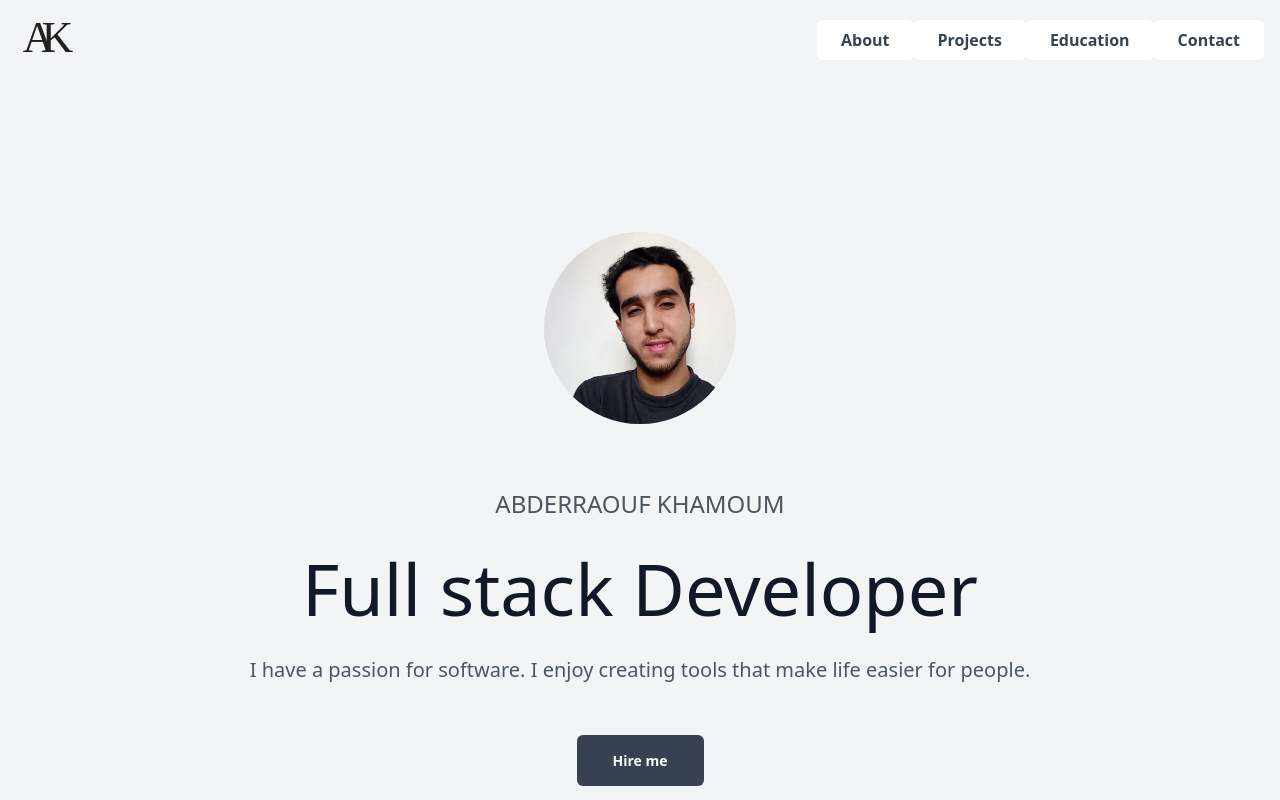
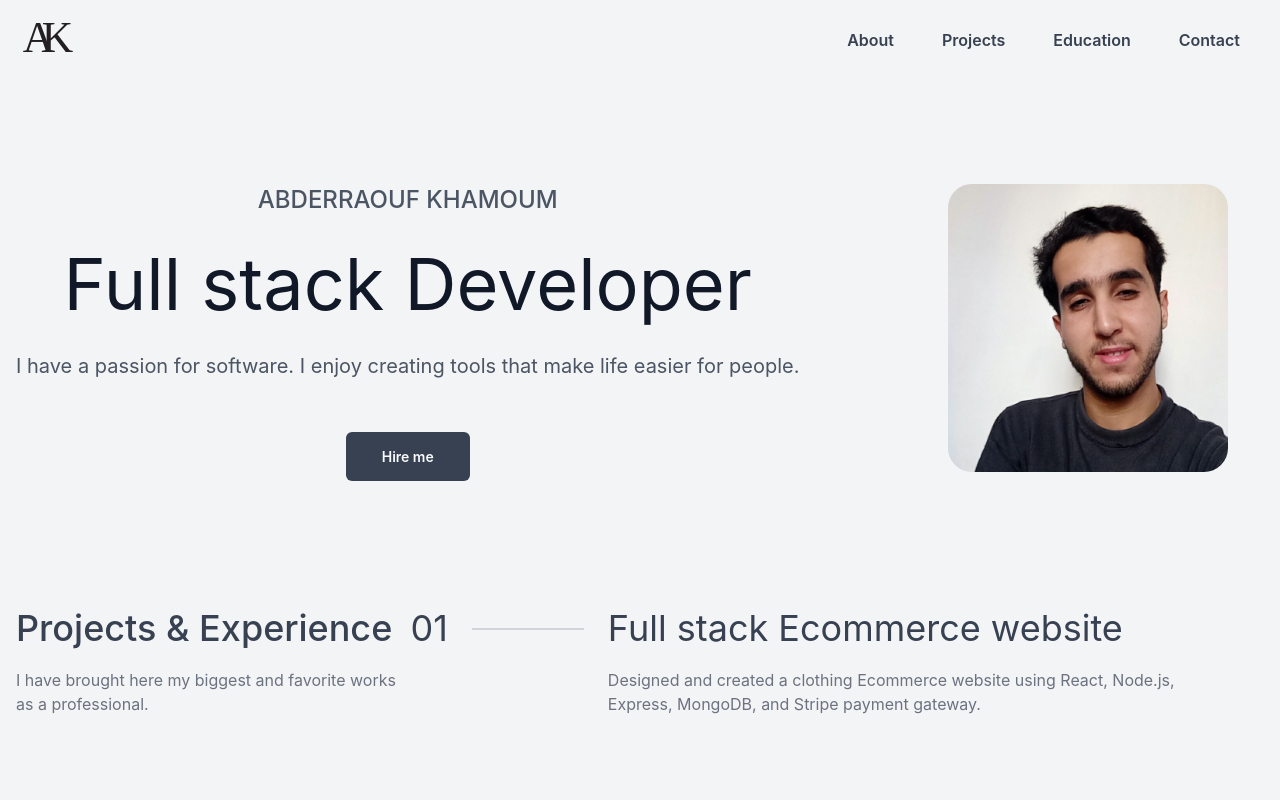
Before and after one commit to Abderaouf16/Portfolio, a React (Vite) app: page / in a window 1280 px wide. Shown: the top 800 px of the page. Built offline with nearby package versions, Linux system fonts and the light colour scheme.

Commit message:
Feat: styling the about me section

```diff
--- a/package.json
+++ b/package.json
@@ -10,7 +10,11 @@
     "preview": "vite preview"
   },
   "dependencies": {
+    "@chakra-ui/react": "^2.8.2",
+    "@emotion/react": "^11.11.4",
+    "@emotion/styled": "^11.11.5",
     "feather-icons": "^4.29.2",
+    "framer-motion": "^11.2.12",
     "react": "^18.2.0",
     "react-dom": "^18.2.0"
   },
--- a/src/App.jsx
+++ b/src/App.jsx
@@ -1,12 +1,16 @@
 import { useState } from 'react'
+import * as React from 'react'
 import Home from './Components/Home/Home'
 import './App.css'
+import { ChakraProvider } from '@chakra-ui/react'
 
 function App() {
 
   return (
     <>
+     <ChakraProvider>
      <Home/>
+     </ChakraProvider>
     </>
   )
 }
--- a/src/Components/Home/Home.jsx
+++ b/src/Components/Home/Home.jsx
@@ -12,20 +12,18 @@ const App = () => {
     <div className="bg-gray-100">
       <section className=" py-2">
         <div className="container max-w-screen-xl mx-auto px-4">
-          <nav className="flex items-center justify-between mb-40">
+          <nav className="flex items-center justify-between   mb-28">
             <img src={nameLogo} className='   w-16' alt="Logo" />
             <ul className='flex  '>
-              <li className='  px-6 py-2 bg-white font-medium md:font-semibold text-gray-700 text-md rounded-md hover:bg-gray-700 hover:text-white transition ease-linear duration-500'>About</li>
-              <li className='  px-6 py-2  bg-white font-medium md:font-semibold text-gray-700 text-md rounded-md hover:bg-gray-700 hover:text-white transition ease-linear duration-500'>Projects</li>
-              <li className='  px-6 py-2  bg-white font-medium md:font-semibold text-gray-700 text-md rounded-md hover:bg-gray-700 hover:text-white transition ease-linear duration-500'>Education</li>
-              <li className= '  px-6 py-2 bg-white font-medium md:font-semibold text-gray-700 text-md rounded-md hover:bg-gray-700 hover:text-white transition ease-linear duration-500'>Contact</li>
-
+              <li className='  px-6 py-2 font-medium md:font-semibold text-gray-700 text-md rounded-md hover:bg-gray-700 hover:text-white transition ease-linear duration-500'> <a href="">About</a> </li>
+              <li className='  px-6 py-2  font-medium md:font-semibold text-gray-700 text-md rounded-md hover:bg-gray-700 hover:text-white transition ease-linear duration-500' >  <a href="">Projects</a> </li>
+              <li className='  px-6 py-2  font-medium md:font-semibold text-gray-700 text-md rounded-md hover:bg-gray-700 hover:text-white transition ease-linear duration-500'> <a href="">Education</a> </li>
+              <li className= '  px-6 py-2 font-medium md:font-semibold text-gray-700 text-md rounded-md hover:bg-gray-700 hover:text-white transition ease-linear duration-500'><a href="">Contact</a> </li>
+    <div className="animation start-home"></div>
               </ul>
           </nav>
-          <div className="text-center">
-            <div className="flex justify-center mb-16">
-              <img src={abdou} className="w-48 h-100 rounded-full" alt="Image" />
-            </div>
+          <div className="text-center flex">
+            <div className=" ">
             <h6 className="font-medium text-gray-600 text-lg md:text-2xl uppercase mb-8">Abderraouf Khamoum</h6>
             <h1 className="font-normal text-gray-900 text-4xl md:text-7xl leading-none mb-8">Full stack Developer</h1>
             <p className="font-normal text-gray-600 text-md md:text-xl mb-16">
@@ -35,6 +33,10 @@ const App = () => {
               className="px-7 py-3 md:px-9 md:py-4 font-medium md:font-semibold bg-gray-700 text-gray-50 text-sm rounded-md hover:bg-gray-50 hover:text-gray-700 transition ease-linear duration-500">
               Hire me
             </a>
+            </div>
+            <div className="flex  flex-1 justify-center mb-16   ml-28 ">
+              <img src={abdou} className="    w-[280px]   h-72  rounded-3xl" alt="Image" />
+            </div>
           </div>
         </div>
       </section>
```
Also changed, not shown: 1 other file (tests, documents, lock files or other folders).
